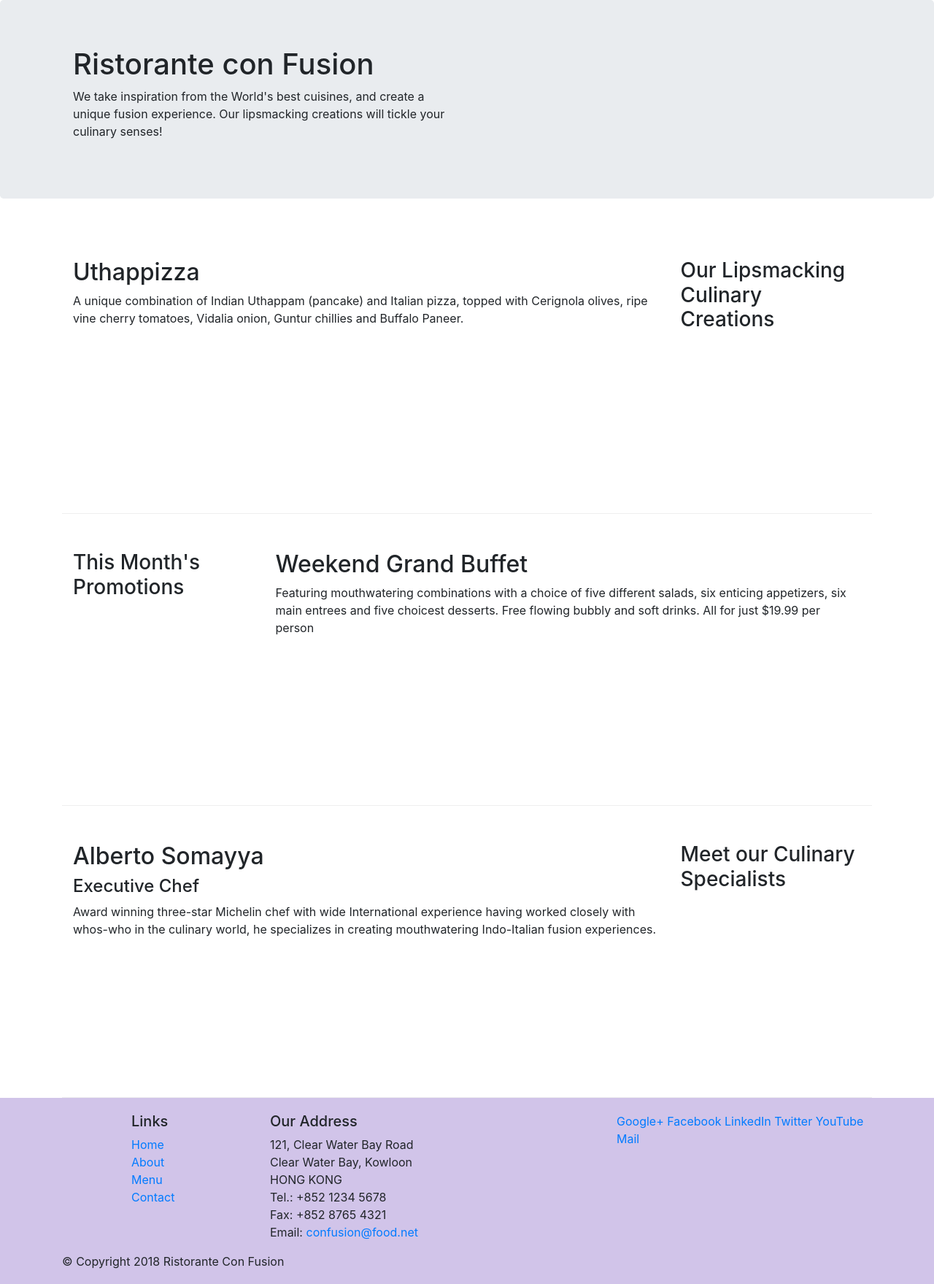
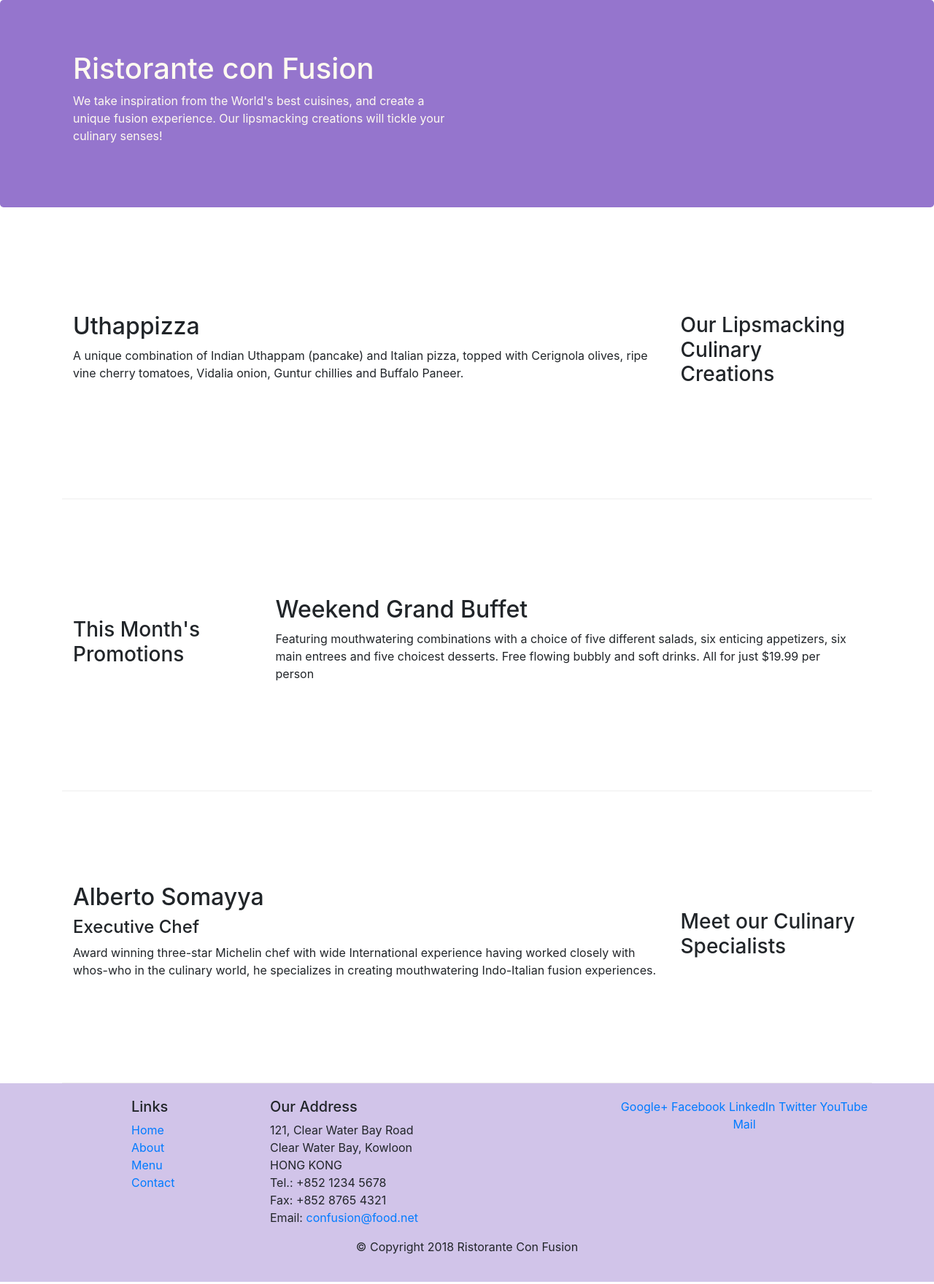
Before and after one commit to sushmita2109/Bootstrap, a website: page index.html in a window 1280 px wide. Shown: the whole page at 73% size. Drawn offline with nearby package versions, Linux system fonts and the light colour scheme.

Commit message:
gridresponsepart2

```diff
--- a/css/styles.css
+++ b/css/styles.css
@@ -15,3 +15,16 @@ background-color: #D1C4E9;
 margin: 0px auto;
 padding: 20px 0px 20px 0px;
 }
+
+.jumbotron{
+    padding: 70px 30px 70px 30px;
+    margin: 0px auto;
+    background: #9575CD;
+    color: floralwhite;
+}
+
+.address{
+    font-size: 80%;
+    margin: 0px;
+    color: #0f0f0f;
+}
--- a/index.html
+++ b/index.html
@@ -29,7 +29,7 @@
     </header>
 
     <div class="container">
-        <div class="row row-content">
+        <div class="row row-content align-items-center">
             <div class="col-12 col-sm-4 order-sm-last col-md-3">
                 <h3>Our Lipsmacking Culinary Creations</h3>
             </div>
@@ -40,7 +40,7 @@
         </div>
 
 
-        <div class="row row-content">
+        <div class="row row-content align-items-center">
             <div class="col-12 col-sm-4 col-md-3">
                 <h3>This Month's Promotions</h3>
             </div>
@@ -50,7 +50,7 @@
             </div>
         </div>
 
-        <div class="row row-content">
+        <div class="row row-content align-items-center">
             <div class="col-12 col-sm-4 order-sm-last col-md-3">
                 <h3>Meet our Culinary Specialists</h3>
             </div>
@@ -86,7 +86,7 @@
 		           </address>
                 </div>
                 <div class="col-12 col-sm-4">
-                    <div>
+                    <div class="text-center">
                         <a href="http://google.com/+">Google+</a>
                         <a href="http://www.facebook.com/profile.php?id=">Facebook</a>
                         <a href="http://www.linkedin.com/in/">LinkedIn</a>
@@ -96,7 +96,7 @@
                     </div>
                 </div>
            </div>
-           <div class="row">
+           <div class="row justify-content-center">
                 <div class="col-auto">
                     <p>© Copyright 2018 Ristorante Con Fusion</p>
                 </div>
```
